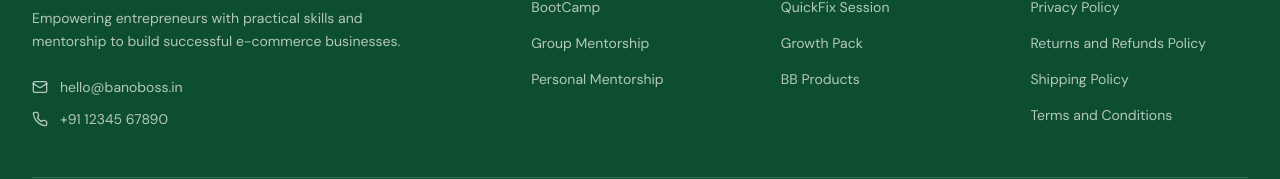
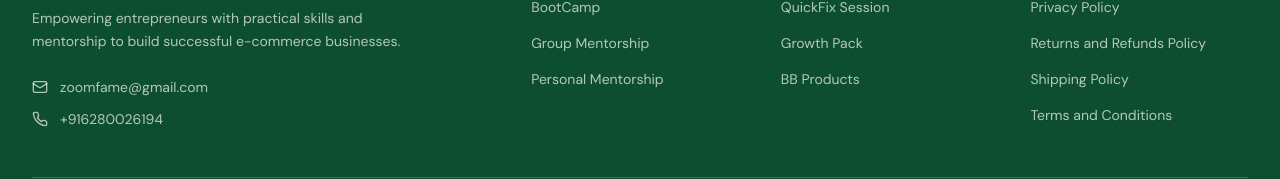
Before and after one commit to upadhyayom/banoboss, a React (Vite) app: page / in a window 1280 px wide. Shown: the part 5251-5430 px from the top of the page. Built offline with nearby package versions, Linux system fonts and the light colour scheme; the HTML template or start-up script is replaced by a standard one.

Commit message:
Update Footer.tsx

```diff
--- a/src/components/Footer.tsx
+++ b/src/components/Footer.tsx
@@ -60,18 +60,18 @@ const Footer = () => {
               {/* Contact Info */}
               <div className="space-y-3">
                 <a
-                  href="mailto:hello@banoboss.in"
+                  href="mailto:zoomfame@gmail.com"
                   className="flex items-center gap-3 text-primary-foreground/70 hover:text-primary-foreground transition-colors text-sm"
                 >
                   <Mail size={16} />
-                  hello@banoboss.in
+                  zoomfame@gmail.com
                 </a>
                 <a
-                  href="tel:+911234567890"
+                  href="tel:+916280026194"
                   className="flex items-center gap-3 text-primary-foreground/70 hover:text-primary-foreground transition-colors text-sm"
                 >
                   <Phone size={16} />
-                  +91 12345 67890
+                 +916280026194
                 </a>
 
               </div>
```
